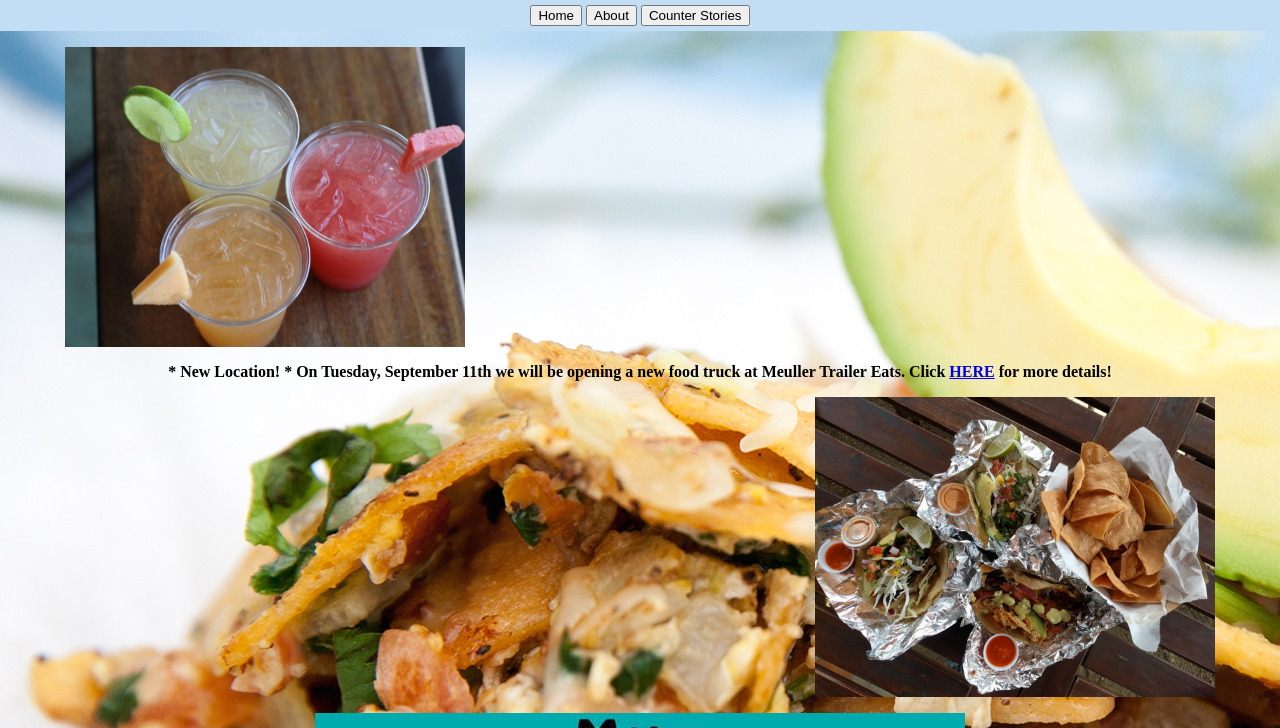
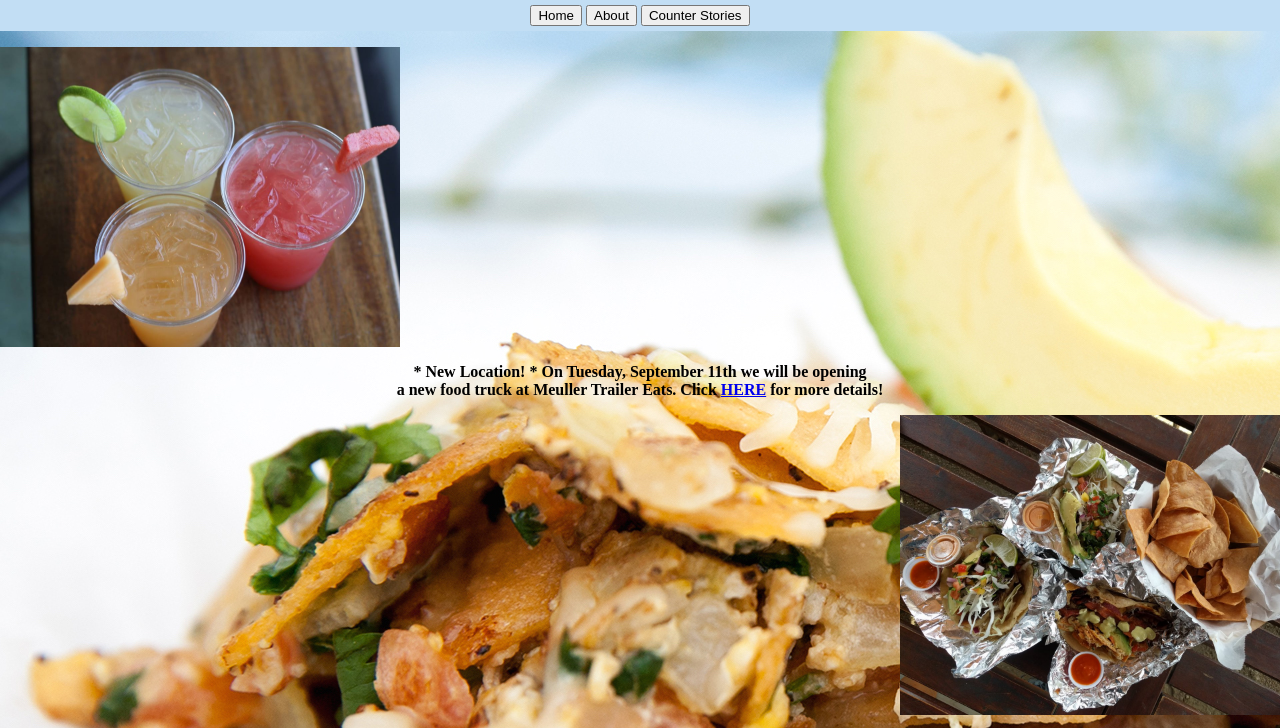
Before and after one commit to alexmdunagin/checkpoint-1, a plain HTML site: page index.html in a window 1280 px wide. Shown: the top 728 px of the page. Drawn offline with Linux system fonts and the light colour scheme.

Commit message:
11th push

```diff
--- a/index.html
+++ b/index.html
@@ -10,10 +10,11 @@
             <button>Counter Stories</button>
         </p>
 </main>
-        <p class="juices"><img src="veracruz-juices.jpg" alt="juices" style="height: 300px; width: 400px;"></p>
-    <b>* New Location! * On Tuesday, September 11th we will be opening a new food truck at Meuller Trailer Eats. Click <a href="here.html">HERE</a> for more details!</b>
-        <p class="food"><img src="veracruz-food.jpg" alt="food" style="height: 300px; width: 400px;"></p>
-        <p class="menu"><img src="Veracruz-Menu.jpg" alt="menu" style="height: 550px; width: 650px;"></p>
+    <p class="juices"><img src="veracruz-juices.jpg" alt="juices" style="height: 300px; width: 400px;"></p>
+    <div class="text"><b>* New Location! * On Tuesday, September 11th we will be opening
+        <br>a new food truck at Meuller Trailer Eats. Click <a href="here.html">HERE</a> for more details!</b></div>
+    <p class="food"><img src="veracruz-food.jpg" alt="food" style="height: 300px; width: 400px;"></p>
+    <p class="menu"><img src="Veracruz-Menu.jpg" alt="menu" style="height: 550px; width: 650px;"></p>
 </main>
     <footer>
         <p class="bottomnav">
--- a/style.css
+++ b/style.css
@@ -2,7 +2,7 @@ body {
     background-image: url("./migas_wordpress.jpg");
     height: 100%;
     width: 100%;
-    background-position: contain;
+    background-position: auto;
     background-repeat: no-repeat;
     background-size: auto;
     margin: 0px;
@@ -29,11 +29,17 @@ p {
 }
 
 .juices {
-    padding-right: 750px;
+    padding-right: 900px;
+}
+
+.text {
+    margin-left: 50px;
+    margin-right: 50px;
+    text-align: center;
 }
 
 .food {
-    padding-left: 750px;
+    padding-left: 900px;
 }
 
 .menu {
```
